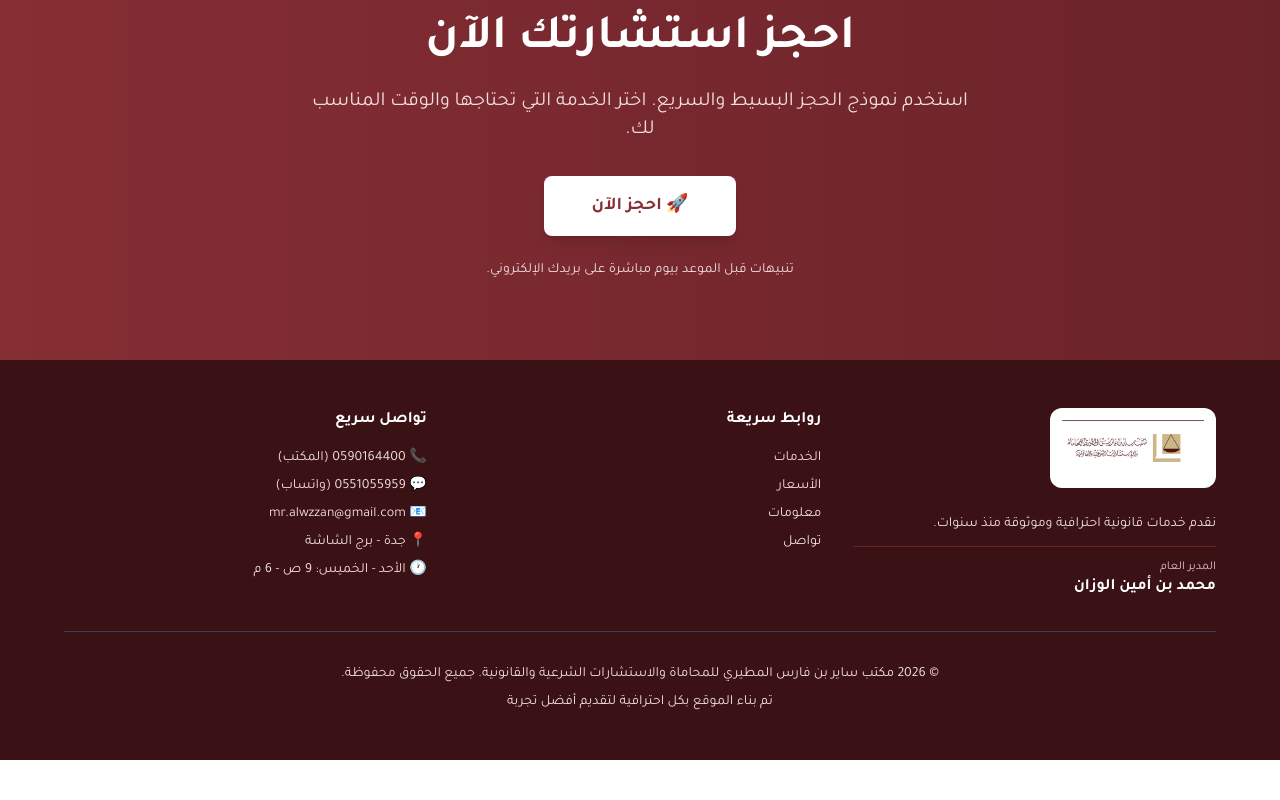
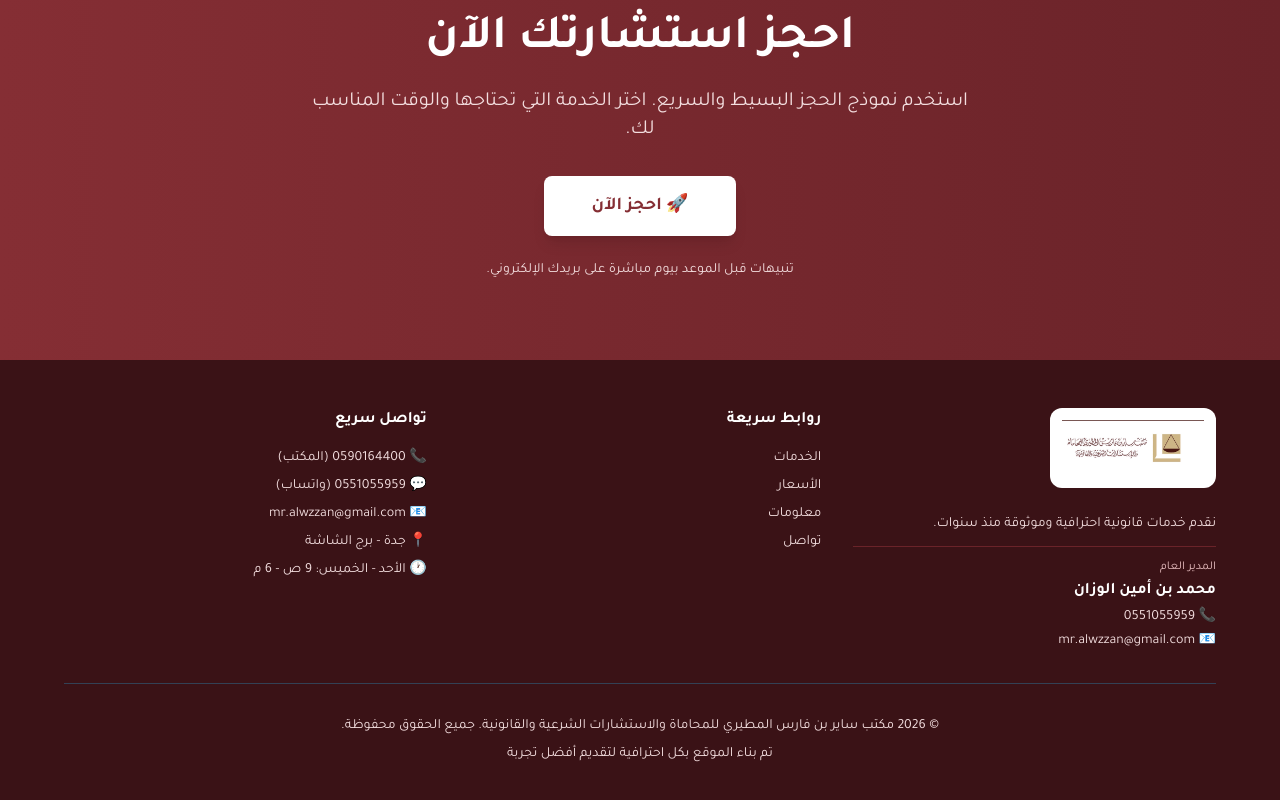
Before and after one commit to mralwzzan/alfarsi-website, a React (Vite) app: page / in a window 1280 px wide. Shown: the part 4281-5081 px from the top of the page. Before the commit the page ends 5041 px from the top, so only its background shows below. Built offline with nearby package versions, Linux system fonts and the light colour scheme; a web font is replaced by a local one.

Commit message:
إضافة رقم وإيميل المدير العام تحت اسمه في التذييل

```diff
--- a/src/pages/Landing.jsx
+++ b/src/pages/Landing.jsx
@@ -526,9 +526,11 @@ export default function AlFarsiLawOffice() {
                 </div>
               </div>
               <p className="text-sm mb-3">نقدم خدمات قانونية احترافية وموثوقة منذ سنوات.</p>
-              <div className="border-t border-brand-700 pt-3">
+              <div className="border-t border-brand-700 pt-3 space-y-1">
                 <p className="text-xs text-brand-200">المدير العام</p>
                 <p className="text-white font-bold">محمد بن أمين الوزان</p>
+                <p className="text-sm">📞 <a href="tel:0551055959" className="hover:text-white transition"><span dir="ltr">0551055959</span></a></p>
+                <p className="text-sm">📧 <a href="mailto:mr.alwzzan@gmail.com" className="hover:text-white transition">mr.alwzzan@gmail.com</a></p>
               </div>
             </div>
 
```
